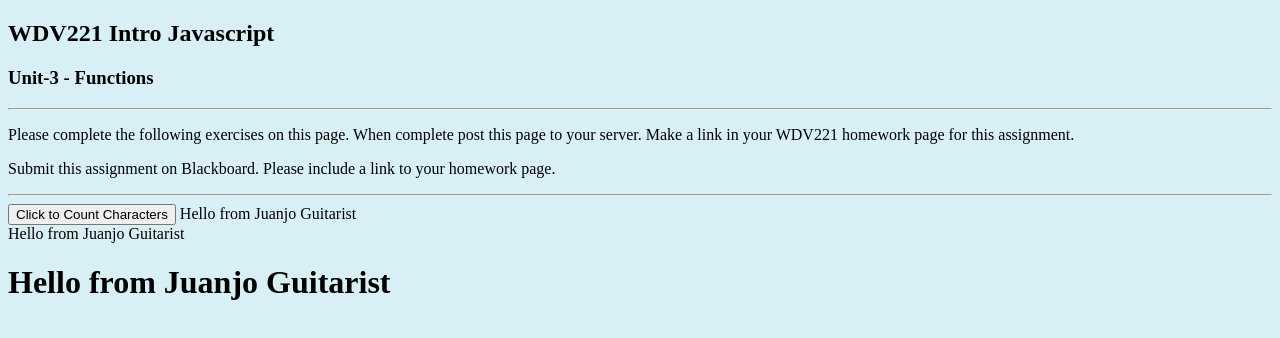
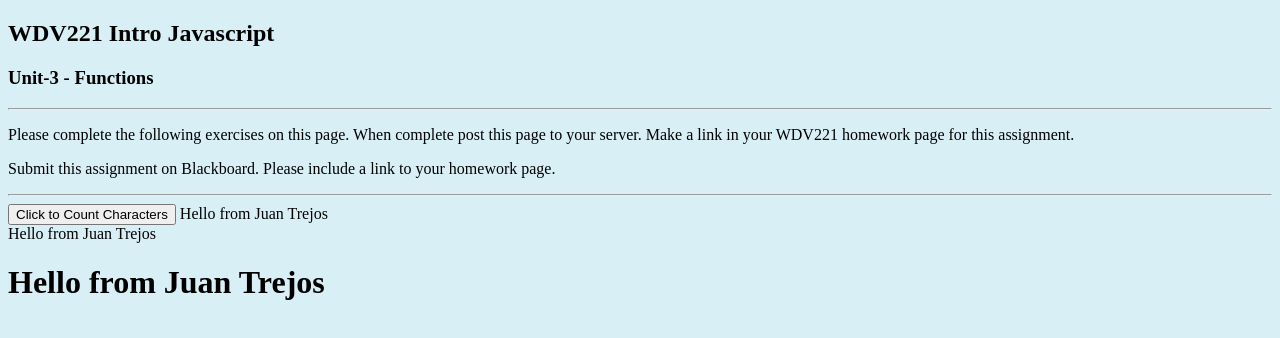
Before and after one commit to JuanjoTrejos/juantrejosmusic, a plain HTML site: page wdv221/unit03/Unit-3 Function Introduction.html in a window 1280 px wide. Drawn offline with Linux system fonts and the light colour scheme.

Commit message:
unit03( second attempt)

```diff
--- a/wdv221/unit03/Unit-3 Function Introduction.html
+++ b/wdv221/unit03/Unit-3 Function Introduction.html
@@ -32,7 +32,7 @@ body {background-color:#d9eff6;
 
 <script>
 // 1. Global variable
-var myName = "Juanjo Guitarist";
+var myName = "Juan Trejos";
 
 // 2. sayHello() function with alert
 function sayHello() {
```
Also changed, not shown: 1 other file.
